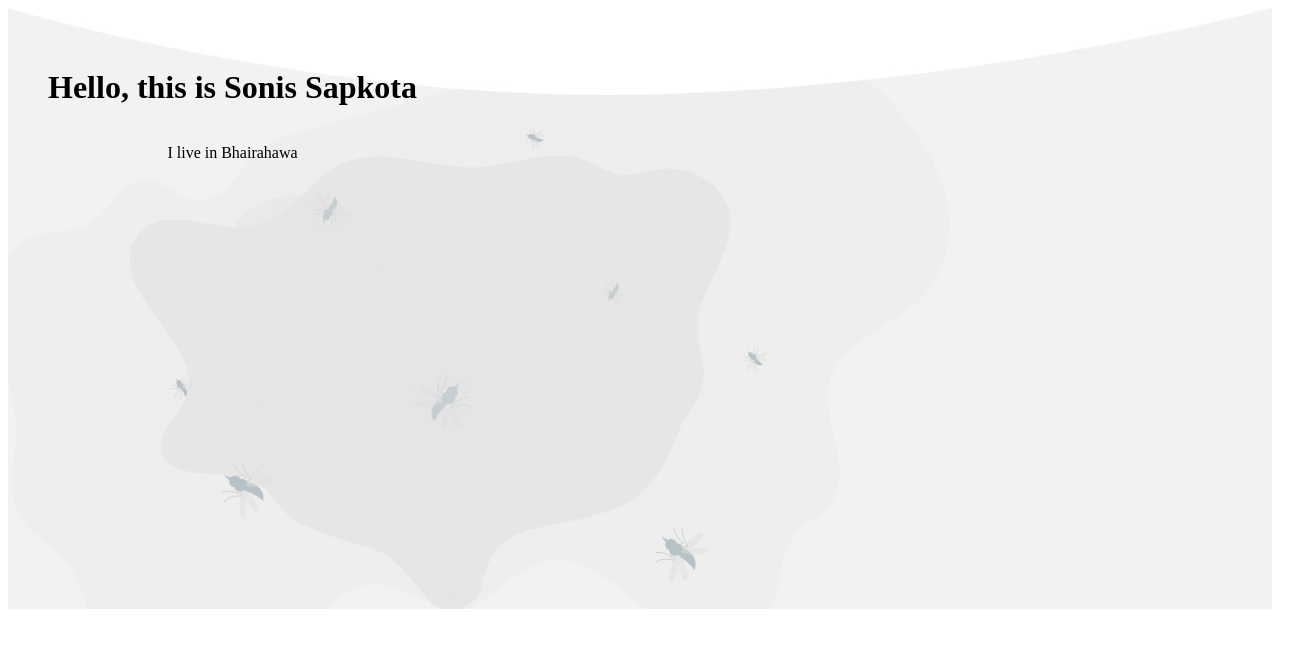
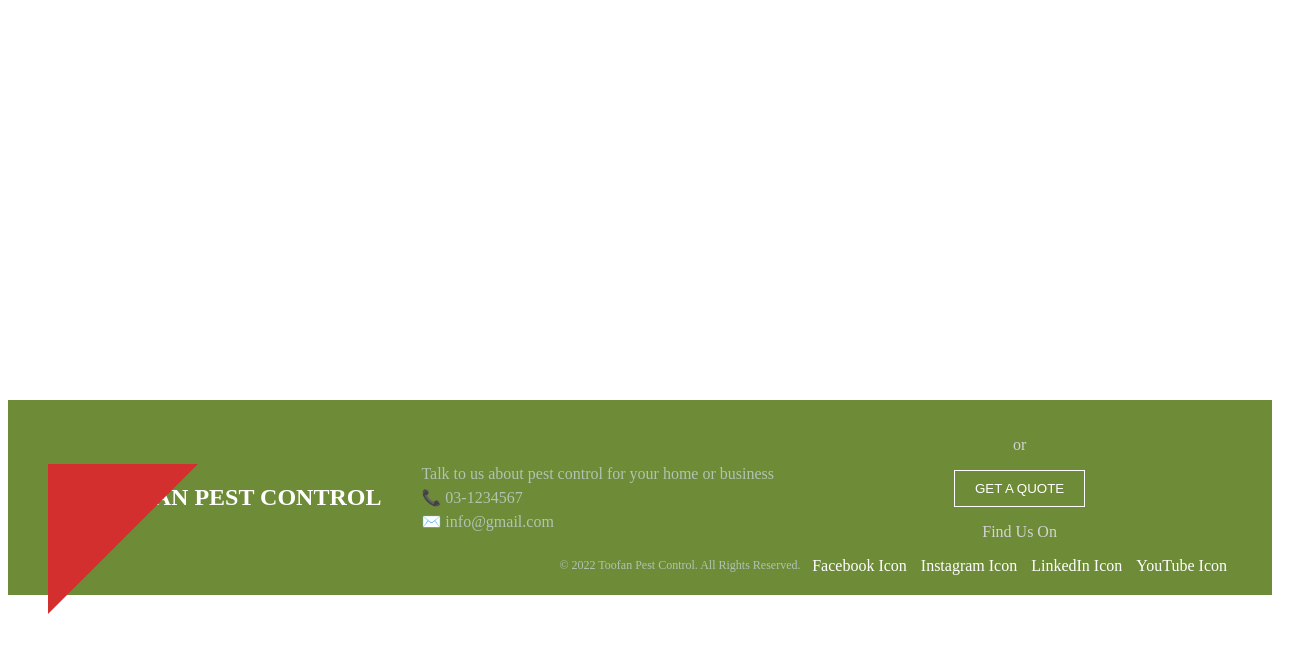
Before and after one commit to Sonissapkota/Toofan-Pest-Control, a plain HTML site: page random.html in a window 1280 px wide. Shown: the whole page, 1312 px wide, since content can reach past the window. Drawn offline with Linux system fonts and the light colour scheme.

Commit message:
Finished half of the footer design

```diff
--- a/random.html
+++ b/random.html
@@ -3,41 +3,118 @@
 <head>
     <meta charset="UTF-8">
     <meta name="viewport" content="width=device-width, initial-scale=1.0">
-    <title>Practice</title>
+    <title>Document</title>
     <style>
-        /* Container for image and text */
-        div {
-            position: relative; /* Ensures .item is positioned relative to this div */
+        /* Main footer styling */
+.footer {
+  display: flex;
+  justify-content: space-between;
+  align-items: center;
+  background-color: #6e8b38; /* Green background color */
+  padding: 20px 40px;
+  position: relative;
+  color: #d3d3d3; /* Text color */
 }
 
-        /* Styles for the text box */
-        .item {
-            display: flex;
+/* Red triangle */
+.triangle {
   position: absolute;
-            top: 20px;
-            left: 20px;
+  top: 0;
+  left: 0;
+  width: 150px; /* Adjust size as needed */
+  height: 150px;
+  background-color: #d32f2f; /* Red color */
+  clip-path: polygon(0 0, 100% 0, 0 100%);
   z-index: 1;
-            padding: 20px;
-            border-radius: 8px;
-            align-items: center;
-            flex-direction: column;
 }
 
-        /* Image styling */
-        img {
-            width: 100%; /* Ensures the image takes full width of the container */
-            height: auto;
-            z-index: 0; /* Image is below .item */
+/* Logo section */
+.footer-section.logo {
+  position: relative;
+  z-index: 2; /* Ensures it appears above the triangle */
+  padding-left: 40px; /* Adds space from the left */
 }
+
+.footer-section.logo h2 {
+  font-size: 24px;
+  color: white;
+  font-weight: bold;
+}
+
+/* Contact info styling */
+.footer-section.contact-info {
+  text-align: left;
+  flex: 1;
+  padding-left: 40px;
+  z-index: 2;
+}
+
+.footer-section.contact-info p {
+  margin: 5px 0;
+  color: #b0c4b1;
+}
+
+/* Quote section */
+.footer-section.quote {
+  text-align: center;
+  z-index: 2;
+}
+
+.footer-section.quote button {
+  padding: 10px 20px;
+  border: 1px solid #ffffff;
+  background-color: transparent;
+  color: white;
+  cursor: pointer;
+}
+
+.footer-section.quote .social-icons span {
+  margin: 0 5px;
+  color: white;
+}
+
+/* Copyright */
+.footer-section.copyright {
+  position: absolute;
+  bottom: 10px;
+  width: 100%;
+  text-align: center;
+  font-size: 12px;
+  color: #b0c4b1;
+  z-index: 2;
+}
+
     </style>
 </head>
-<body>
-    <div>
-        <div class="item">
-            <h1>Hello, this is Sonis Sapkota</h1>
-            <p>I live in Bhairahawa</p>
+<body style="margin-top: 400px;">
+    <div class="footer">
+        <div class="footer-section logo">
+          <!-- Logo and branding content -->
+          <div class="triangle"></div> <!-- Red triangle -->
+          <h2>TOOFAN PEST CONTROL</h2>
         </div>
-        <img src="./Img/flies-bg-image.jpg" alt="Background Image">
+        <div class="footer-section contact-info">
+          <!-- Contact information -->
+          <p>Talk to us about pest control for your home or business</p>
+          <p>📞 03-1234567</p>
+          <p>✉️ info@gmail.com</p>
         </div>
+        <div class="footer-section quote">
+          <p>or</p>
+          <button>GET A QUOTE</button>
+          <p>Find Us On</p>
+          <!-- Social media icons -->
+          <div class="social-icons">
+            <span>Facebook Icon</span>
+            <span>Instagram Icon</span>
+            <span>LinkedIn Icon</span>
+            <span>YouTube Icon</span>
+          </div>
+        </div>
+        <div class="footer-section copyright">
+          <p>© 2022 Toofan Pest Control. All Rights Reserved.</p>
+        </div>
+      </div>
+
 </body>
 </html>
--- a/style.css
+++ b/style.css
@@ -271,6 +271,7 @@ nav{
 .container{
     position: relative;
     padding-bottom: 100px;
+    background-color: white;
 }
 
 .item{
@@ -318,7 +319,9 @@ nav{
 .fourth-section{
     display: flex;
     justify-content: center;
-    margin-top: 50px;
+    padding-top: 50px;
+    background-color: white;
+    padding-bottom: 100px;
 }
 
 .fourth-section-left{
@@ -376,8 +379,7 @@ nav{
 }
 
 .fifth-section{
-    margin-top: 100px;
-    background-color: #ECEEE9;
+    background-color: #f8f8f8;
     display: flex;
     flex-direction: column;
     padding: 50px 140px
@@ -431,3 +433,67 @@ nav{
 #slider-2{
     color: grey;
 }
+
+.footer{
+    display: flex;
+    width: 100%;
+    flex-direction: row;
+    background-color: #678928;
+    height: 350px;
+    position: relative;
+    z-index: 0;
+}
+
+.triangle{
+    width: 300px; /* Adjust size as needed */
+    height: 200px;
+    background-color: #d32f2f; /* Red color */
+    clip-path: polygon(0 0, 100% 0, 0 100%);
+    z-index: 2;
+}
+
+.footer-title{
+    display: flex;
+    flex-direction: column;
+    justify-content: start;
+    position: relative;
+    left: -150px;
+    z-index: 1;
+}
+
+.footer-title img{
+    width: 300px;
+    object-fit: contain;
+    margin-top: 50px;
+}
+
+.footer-title p{
+    color: #77a885;
+    padding-left: 30px;
+    margin-top: 80px;
+}
+
+.footer-contact{
+    margin-top: 80px;
+    margin-left: -50px;
+}
+
+.footer-contact p{
+    width: 250px;
+    margin-bottom: 30px;
+    color: #77a885;
+}
+
+.footer-contact-info{
+    display: flex;
+}
+
+.footer-contact-info span{
+    color: rgb(78, 74, 74);
+    margin-right: 15px;
+}
+
+.footer-contact-info p{
+    color: white;
+    font-weight: 400;
+}
```
Also changed, not shown: index.html (+25 -0 lines), Img/footerlogo.png (added). Lines whose indentation alone changed are shown as unchanged.
